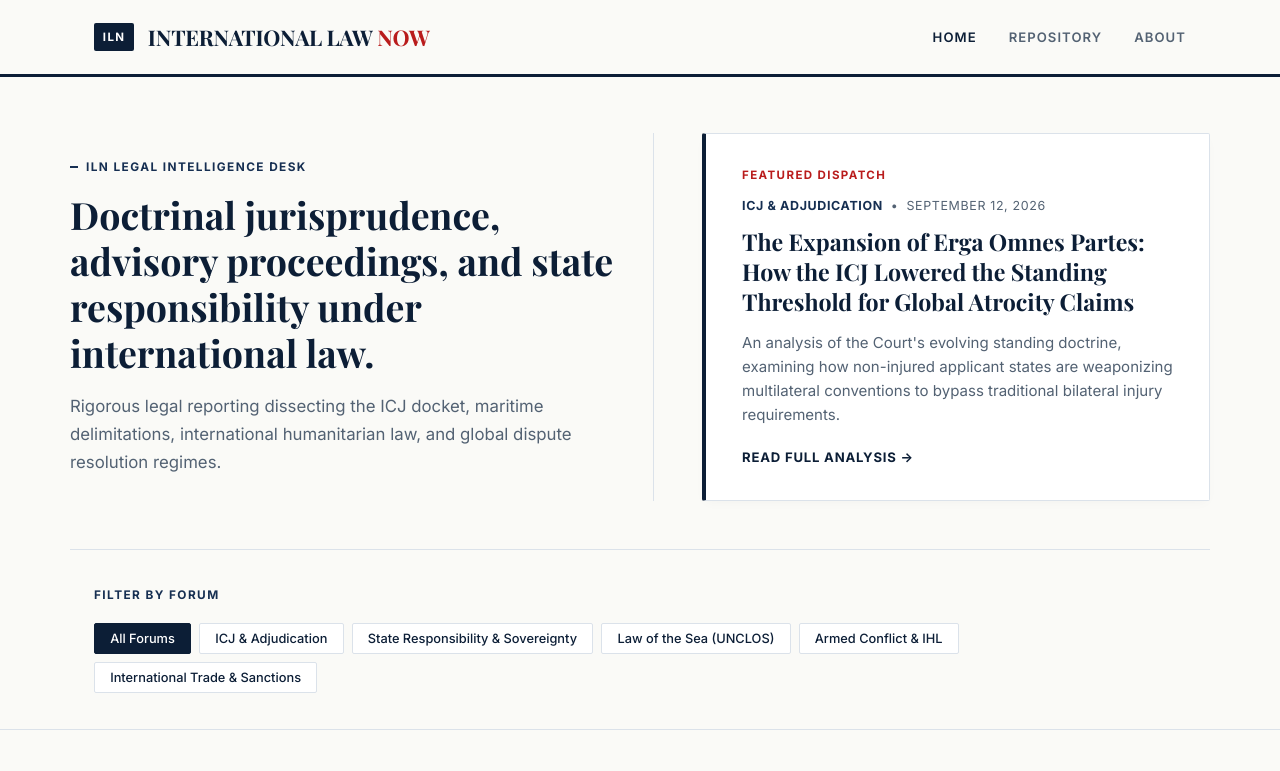
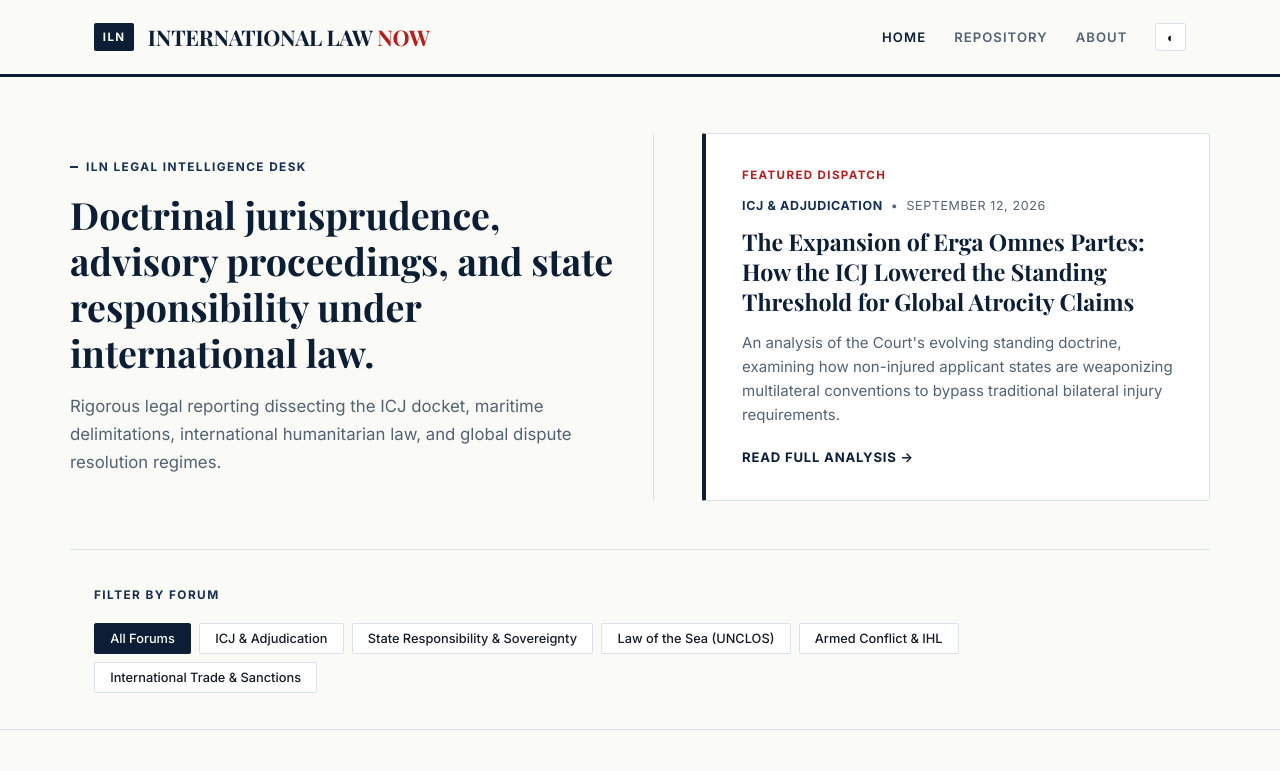
Before and after one commit to Nan00Kami/Law-Blog-Website, a Jekyll site: the page built from index.html, in a window 1280 px wide. Shown: the top 771 px of the page. Built offline with Jekyll 4.4.1, drawn with Linux system fonts in a browser that asks for light colours; some web fonts are replaced.

Commit message:
Implement dark mode toggle and related styles
Add theme toggle functionality and dark mode styles

```diff
--- a/index.html
+++ b/index.html
@@ -10,47 +10,67 @@
   <link rel="preconnect" href="https://fonts.googleapis.com" />
   <link rel="preconnect" href="https://fonts.gstatic.com" crossorigin />
   <link href="https://fonts.googleapis.com/css2?family=Inter:wght@300;400;500;600;700&family=Playfair+Display:ital,wght@0,600;0,700;1,400&display=swap" rel="stylesheet" />
+  <script>
+    if (localStorage.getItem('iln-theme') === 'dark') {
+      document.documentElement.classList.add('dark-mode');
+    }
+  </script>
   <style>
     :root {
       --bg: #fafaf7;
       --card-bg: #ffffff;
       --navy-deep: #0c1e36;
       --navy-mid: #162f52;
-      --navy-light: #eef3f8;
       --text-main: #141b24;
       --text-muted: #536273;
       --border: #dbe2ea;
-      --border-dark: #0c1e36;
       --accent-red: #b91c1c;
       --font-serif: 'Playfair Display', Georgia, serif;
       --font-sans: 'Inter', -apple-system, BlinkMacSystemFont, sans-serif;
       --transition: all 0.2s ease-in-out;
     }
 
+    html.dark-mode {
+      --bg: #0b111a;
+      --card-bg: #111a24;
+      --navy-deep: #90b4ce;
+      --navy-mid: #b8c9dc;
+      --text-main: #e6edf3;
+      --text-muted: #94a3b8;
+      --border: #1e2d3d;
+      --accent-red: #f87171;
+    }
+
     * { box-sizing: border-box; margin: 0; padding: 0; }
-    body { background-color: var(--bg); color: var(--text-main); font-family: var(--font-sans); line-height: 1.6; }
+    body { background-color: var(--bg); color: var(--text-main); font-family: var(--font-sans); line-height: 1.6; transition: background-color 0.2s, color 0.2s; }
     .container { max-width: 1140px; margin: 0 auto; padding: 0 1.5rem; }
 
-    /* Masthead */
-    header { border-bottom: 3px solid var(--navy-deep); position: sticky; top: 0; background: rgba(250, 250, 247, 0.96); backdrop-filter: blur(8px); z-index: 100; }
+    header { border-bottom: 3px solid var(--navy-deep); position: sticky; top: 0; background: var(--bg); backdrop-filter: blur(8px); z-index: 100; transition: border-color 0.2s; }
     .nav { display: flex; justify-content: space-between; align-items: center; height: 74px; }
     .brand-lockup { display: flex; align-items: center; gap: 0.85rem; text-decoration: none; }
-    .iln-badge {
-      background: var(--navy-deep);
-      color: #ffffff;
-      font-size: 0.72rem;
-      font-weight: 800;
-      letter-spacing: 0.12em;
-      padding: 0.28rem 0.55rem;
-      border-radius: 2px;
-    }
+    .iln-badge { background: var(--navy-deep); color: var(--bg); font-size: 0.72rem; font-weight: 800; letter-spacing: 0.12em; padding: 0.28rem 0.55rem; border-radius: 2px; }
     .logo { font-family: var(--font-serif); font-size: 1.35rem; font-weight: 700; color: var(--navy-deep); letter-spacing: -0.01em; }
     .logo span { color: var(--accent-red); }
-    .nav-links { display: flex; gap: 2rem; list-style: none; }
+
+    .nav-actions { display: flex; align-items: center; gap: 1.75rem; }
+    .nav-links { display: flex; gap: 1.75rem; list-style: none; }
     .nav-links a { text-decoration: none; color: var(--text-muted); font-size: 0.82rem; font-weight: 600; text-transform: uppercase; letter-spacing: 0.08em; transition: var(--transition); }
     .nav-links a:hover, .nav-links a.active { color: var(--navy-deep); }
 
-    /* Top Section: Two-Column Split */
+    .theme-toggle {
+      background: var(--card-bg);
+      border: 1px solid var(--border);
+      color: var(--text-main);
+      padding: 0.35rem 0.65rem;
+      border-radius: 3px;
+      font-size: 0.8rem;
+      cursor: pointer;
+      display: inline-flex;
+      align-items: center;
+      transition: var(--transition);
+    }
+    .theme-toggle:hover { border-color: var(--navy-deep); }
+
     .hero-split {
       padding: 3.5rem 0 3rem;
       display: grid;
@@ -71,18 +91,12 @@
       gap: 0.5rem;
       margin-bottom: 1rem;
     }
-    .iln-ticker::before {
-      content: "";
-      width: 8px;
-      height: 2px;
-      background: var(--navy-mid);
-    }
+    .iln-ticker::before { content: ""; width: 8px; height: 2px; background: var(--navy-mid); }
     .hero-title { font-family: var(--font-serif); font-size: 2.35rem; line-height: 1.22; font-weight: 700; color: var(--navy-deep); margin-bottom: 1.1rem; }
     .hero-description { font-size: 1.05rem; color: var(--text-muted); line-height: 1.65; font-weight: 400; }
 
-    /* Lead Story Feature Card */
     .lead-feature-card {
-      background: #ffffff;
+      background: var(--card-bg);
       border: 1px solid var(--border);
       border-left: 4px solid var(--navy-deep);
       padding: 2rem 2.25rem;
@@ -91,53 +105,18 @@
       justify-content: space-between;
       border-radius: 2px;
       transition: var(--transition);
-      box-shadow: 0 4px 12px -4px rgba(12, 30, 54, 0.04);
     }
-    .lead-feature-card:hover { transform: translateY(-2px); box-shadow: 0 10px 24px -8px rgba(12, 30, 54, 0.1); border-color: var(--navy-mid); }
-    .lead-header-label {
-      font-size: 0.72rem;
-      font-weight: 800;
-      text-transform: uppercase;
-      letter-spacing: 0.12em;
-      color: var(--accent-red);
-      margin-bottom: 0.75rem;
-    }
-    .lead-meta {
-      font-size: 0.78rem;
-      text-transform: uppercase;
-      letter-spacing: 0.05em;
-      color: var(--text-muted);
-      margin-bottom: 0.65rem;
-      display: flex;
-      gap: 0.5rem;
-      align-items: center;
-    }
+    .lead-feature-card:hover { transform: translateY(-2px); box-shadow: 0 10px 24px -8px rgba(0, 0, 0, 0.2); border-color: var(--navy-mid); }
+    .lead-header-label { font-size: 0.72rem; font-weight: 800; text-transform: uppercase; letter-spacing: 0.12em; color: var(--accent-red); margin-bottom: 0.75rem; }
+    .lead-meta { font-size: 0.78rem; text-transform: uppercase; letter-spacing: 0.05em; color: var(--text-muted); margin-bottom: 0.65rem; display: flex; gap: 0.5rem; align-items: center; }
     .lead-meta-tag { color: var(--navy-mid); font-weight: 700; }
-    .lead-title {
-      font-family: var(--font-serif);
-      font-size: 1.45rem;
-      line-height: 1.3;
-      color: var(--navy-deep);
-      margin-bottom: 0.85rem;
-    }
+    .lead-title { font-family: var(--font-serif); font-size: 1.45rem; line-height: 1.3; color: var(--navy-deep); margin-bottom: 0.85rem; }
     .lead-title a { text-decoration: none; color: inherit; }
-    .lead-title a:hover { color: var(--navy-mid); }
+    .lead-title a:hover { color: var(--accent-red); }
     .lead-summary { font-size: 0.94rem; color: var(--text-muted); line-height: 1.6; margin-bottom: 1.25rem; }
-    .lead-cta {
-      font-size: 0.82rem;
-      font-weight: 700;
-      text-transform: uppercase;
-      letter-spacing: 0.06em;
-      color: var(--navy-deep);
-      text-decoration: none;
-      display: inline-flex;
-      align-items: center;
-      gap: 0.35rem;
-      margin-top: auto;
-    }
+    .lead-cta { font-size: 0.82rem; font-weight: 700; text-transform: uppercase; letter-spacing: 0.06em; color: var(--navy-deep); text-decoration: none; display: inline-flex; align-items: center; gap: 0.35rem; margin-top: auto; }
     .lead-cta:hover { color: var(--accent-red); }
 
-    /* Filter Bar */
     .filter-section { padding: 2.25rem 0; border-bottom: 1px solid var(--border); }
     .section-label { font-size: 0.74rem; text-transform: uppercase; letter-spacing: 0.12em; color: var(--navy-mid); font-weight: 700; margin-bottom: 1.1rem; }
     .tags-container { display: flex; gap: 0.5rem; flex-wrap: wrap; }
@@ -148,15 +127,14 @@
       font-size: 0.8rem;
       font-family: inherit;
       font-weight: 500;
-      color: var(--navy-deep);
+      color: var(--text-main);
       border-radius: 2px;
       cursor: pointer;
       transition: var(--transition);
     }
-    .filter-btn:hover { border-color: var(--navy-mid); color: var(--navy-mid); }
-    .filter-btn.active { background: var(--navy-deep); color: #ffffff; border-color: var(--navy-deep); }
+    .filter-btn:hover { border-color: var(--navy-mid); color: var(--navy-deep); }
+    .filter-btn.active { background: var(--navy-deep); color: var(--bg); border-color: var(--navy-deep); }
 
-    /* Recent Feed Section */
     .feed-section { padding: 3.25rem 0 4.5rem; }
     .feed-header { display: flex; justify-content: space-between; align-items: flex-end; margin-bottom: 2rem; border-bottom: 1px solid var(--border); padding-bottom: 0.75rem; }
     .feed-header .section-label { margin-bottom: 0; }
@@ -173,7 +151,7 @@
       display: flex;
       flex-direction: column;
     }
-    .post-card:hover { transform: translateY(-2px); box-shadow: 0 8px 20px -8px rgba(12, 30, 54, 0.08); border-color: #cbd5e1; }
+    .post-card:hover { transform: translateY(-2px); box-shadow: 0 8px 20px -8px rgba(0, 0, 0, 0.2); border-color: var(--navy-mid); }
     .post-card.hidden { display: none; }
     .meta { display: flex; align-items: center; gap: 0.6rem; font-size: 0.78rem; color: var(--text-muted); margin-bottom: 0.6rem; text-transform: uppercase; letter-spacing: 0.04em; }
     .meta-tag { color: var(--navy-mid); font-weight: 700; }
@@ -199,15 +177,17 @@
         <span class="iln-badge">ILN</span>
         <span class="logo">INTERNATIONAL LAW <span>NOW</span></span>
       </a>
-      <ul class="nav-links">
-        <li><a href="{{ '/' | relative_url }}" class="active">Home</a></li>
-        <li><a href="{{ '/repository/' | relative_url }}">Repository</a></li>
-        <li><a href="{{ '/about/' | relative_url }}">About</a></li>
-      </ul>
+      <div class="nav-actions">
+        <ul class="nav-links">
+          <li><a href="{{ '/' | relative_url }}" class="active">Home</a></li>
+          <li><a href="{{ '/repository/' | relative_url }}">Repository</a></li>
+          <li><a href="{{ '/about/' | relative_url }}">About</a></li>
+        </ul>
+        <button class="theme-toggle" id="theme-btn" aria-label="Toggle theme">◐</button>
+      </div>
     </div>
   </header>
 
-  <!-- Editorial Top Section: Mission Split with Most Recent Story -->
   <section class="container hero-split">
     <div class="hero-editorial">
       <div class="iln-ticker">ILN Legal Intelligence Desk</div>
@@ -217,7 +197,6 @@
       </p>
     </div>
 
-    <!-- Featured Single Recent Article -->
     {% assign lead_post = site.posts.first %}
     <div class="lead-feature-card">
       <div>
@@ -234,7 +213,6 @@
     </div>
   </section>
 
-  <!-- Forums Filter -->
   <section class="filter-section">
     <div class="container">
       <div class="section-label">Filter by Forum</div>
@@ -249,7 +227,6 @@
     </div>
   </section>
 
-  <!-- Chronological Feed (Recent Articles) -->
   <main class="feed-section">
     <div class="container">
       <div class="feed-header">
@@ -281,6 +258,13 @@
   </footer>
 
   <script>
+    const themeBtn = document.getElementById('theme-btn');
+    themeBtn.addEventListener('click', () => {
+      document.documentElement.classList.toggle('dark-mode');
+      const isDark = document.documentElement.classList.contains('dark-mode');
+      localStorage.setItem('iln-theme', isDark ? 'dark' : 'light');
+    });
+
     const filterButtons = document.querySelectorAll('.filter-btn');
     const articles = document.querySelectorAll('.post-card');
     const emptyState = document.getElementById('empty-state');
```
